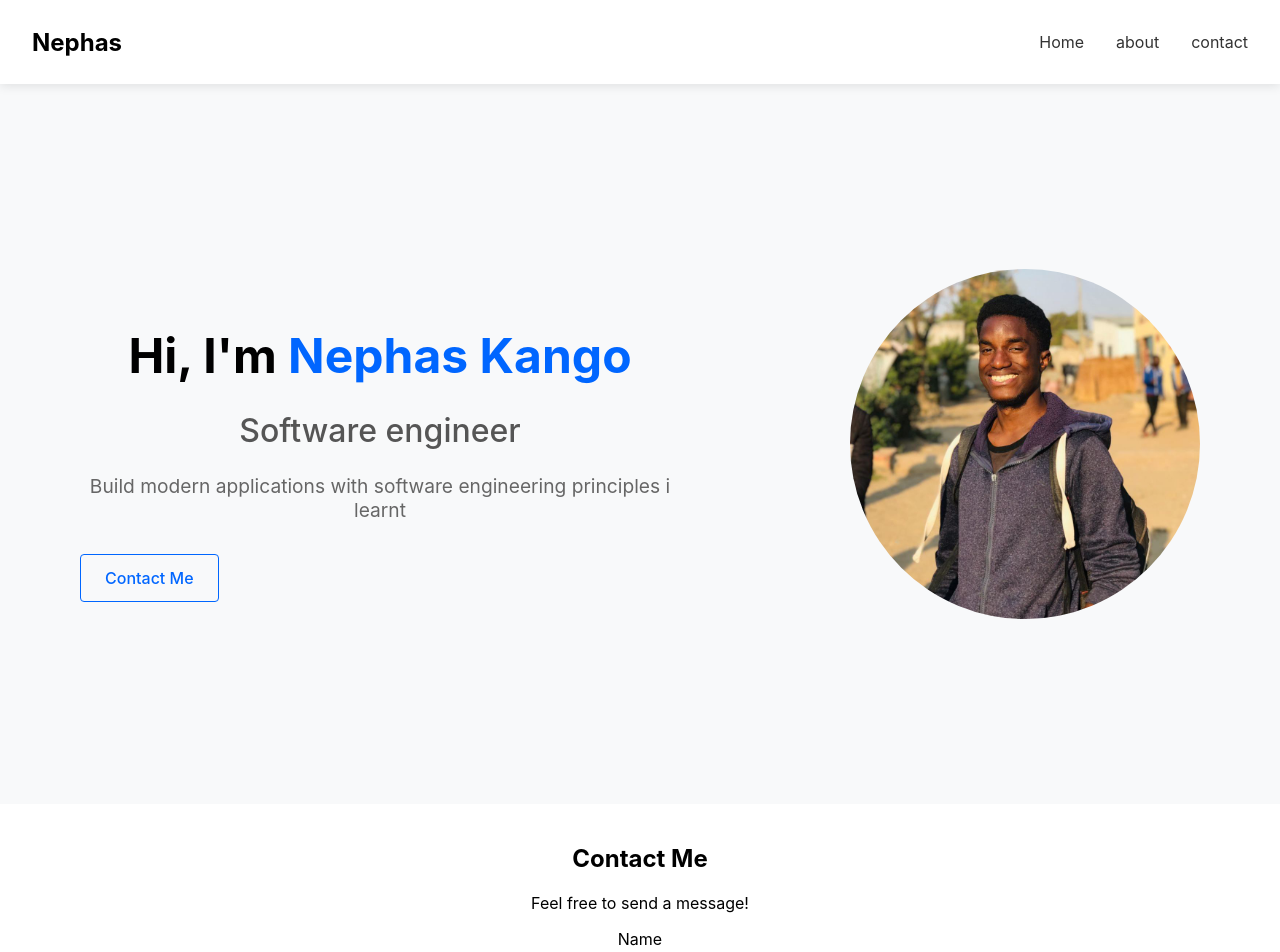
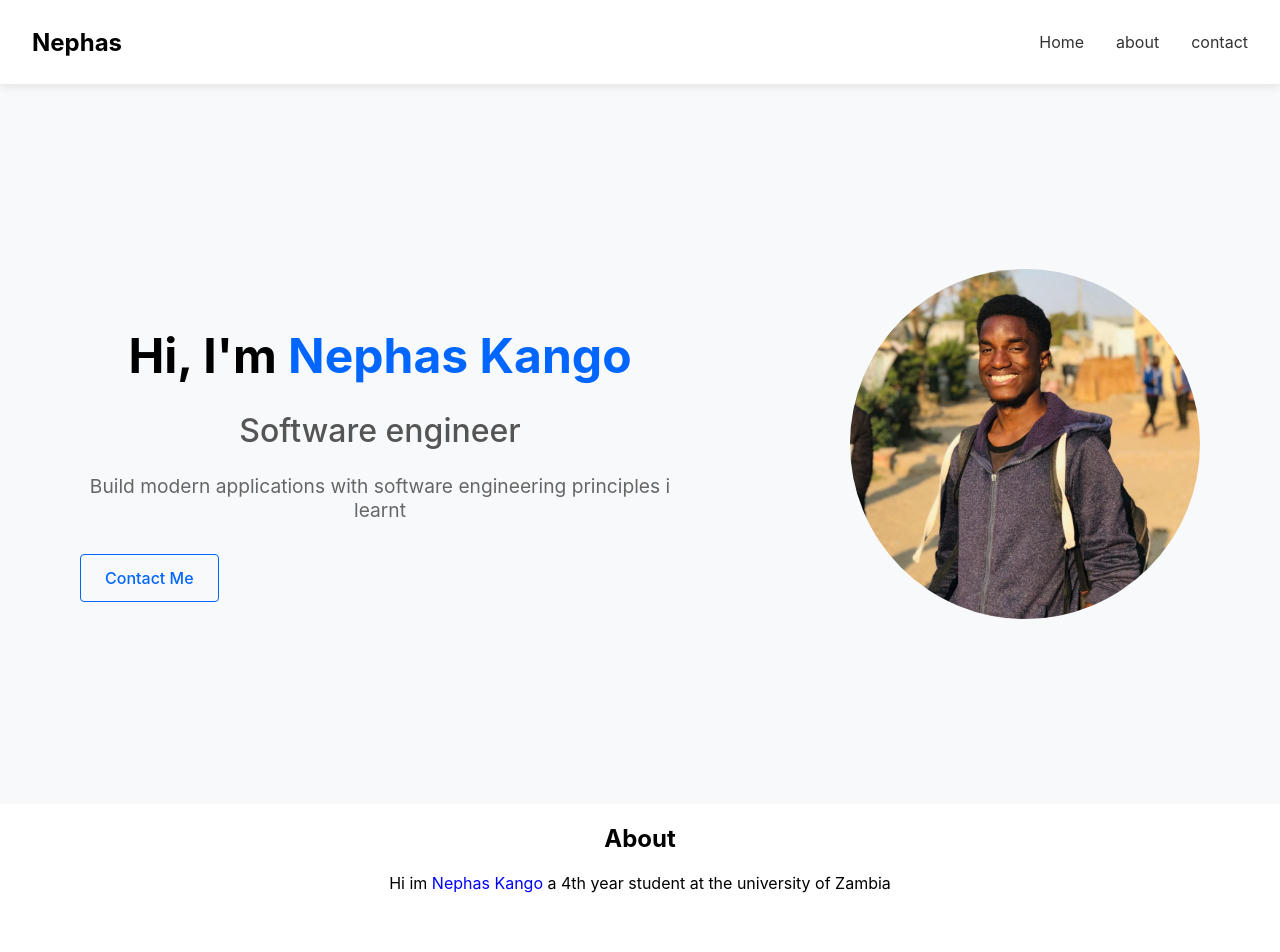
Before and after one commit to Nephas10/nephas.github.io, a React (Create React App) app: page / in a window 1280 px wide. Shown: the top 952 px of the page. Built offline with nearby package versions, Linux system fonts and the light colour scheme.

Commit message:
new additions

```diff
--- a/src/App.js
+++ b/src/App.js
@@ -3,6 +3,7 @@ import './App.css';
 import Header from './component/Header/Header';
 import Hero from './component/Hero/Hero';
 import Contact from './component/Contact/Contact';
+import About from './component/About/About';
 
 function App() {
   return (
@@ -12,6 +13,7 @@ function App() {
       <Hero />
     </section>
     <section id="about">
+      <About />
     </section>
     <section id="contact">
       <Contact />
--- /dev/null
+++ b/src/component/About/About.css
@@ -0,0 +1,3 @@
+span{
+    color: blue;
+}
--- /dev/null
+++ b/src/component/About/About.js
@@ -0,0 +1,12 @@
+import React from 'react';
+import "./About.css";
+
+function About(){
+    return (
+        <div>
+            <h1 id="about">About</h1>
+            <p>Hi im <span>Nephas Kango </span> a 4th year student at the university of Zambia</p>
+        </div>
+    )
+}
+export default About;
--- a/src/component/Contact/Contact.js
+++ b/src/component/Contact/Contact.js
@@ -40,8 +40,8 @@ export default function Contact() {
         "service_95maf8p",
         "template_3bwmonf",
         {
-          from_name: formData.name,
-          from_email: formData.email,
+          name: formData.name,
+          email: formData.email,
           message: formData.message,
         },
         "3iFkhX_ebDkvxxvgi"
```
